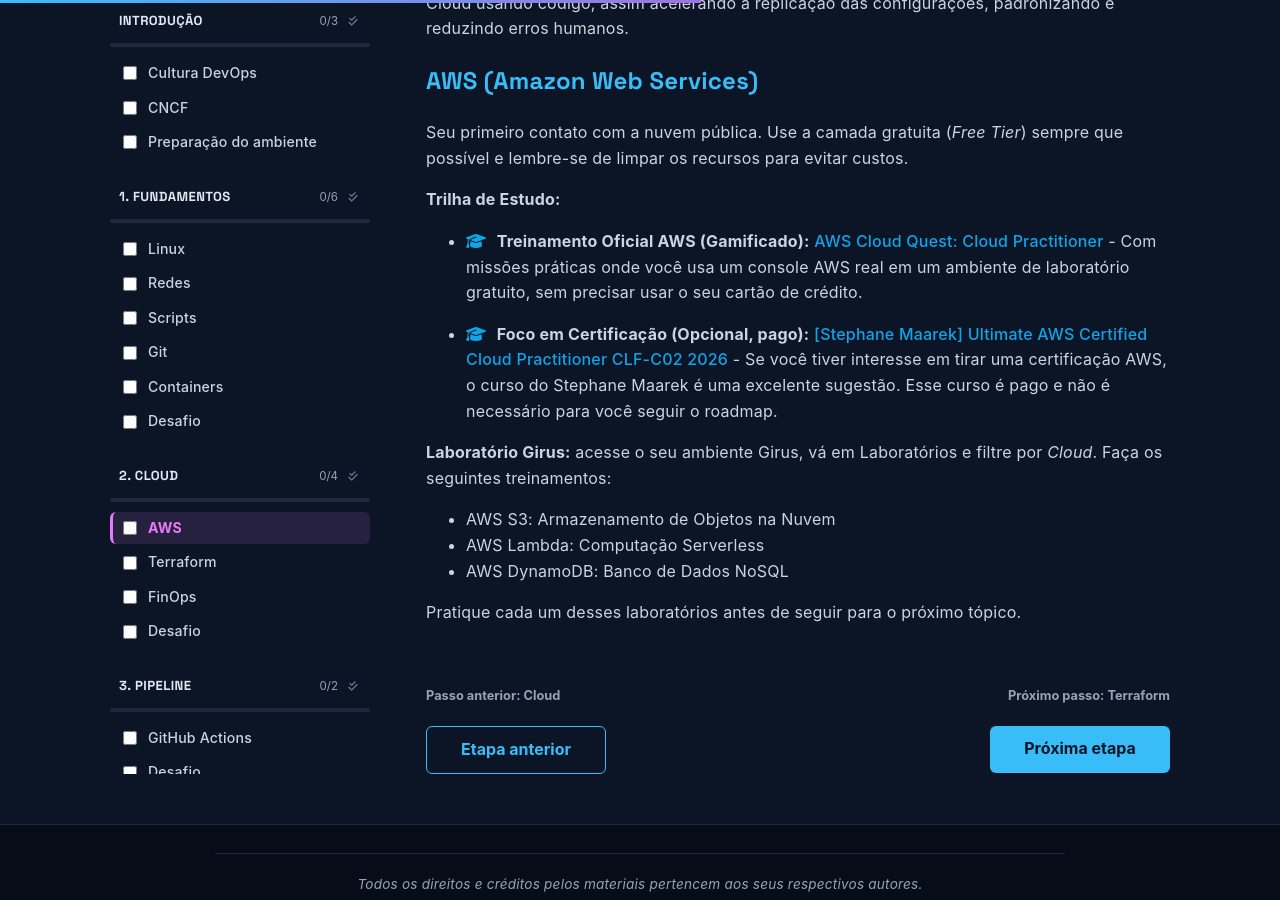
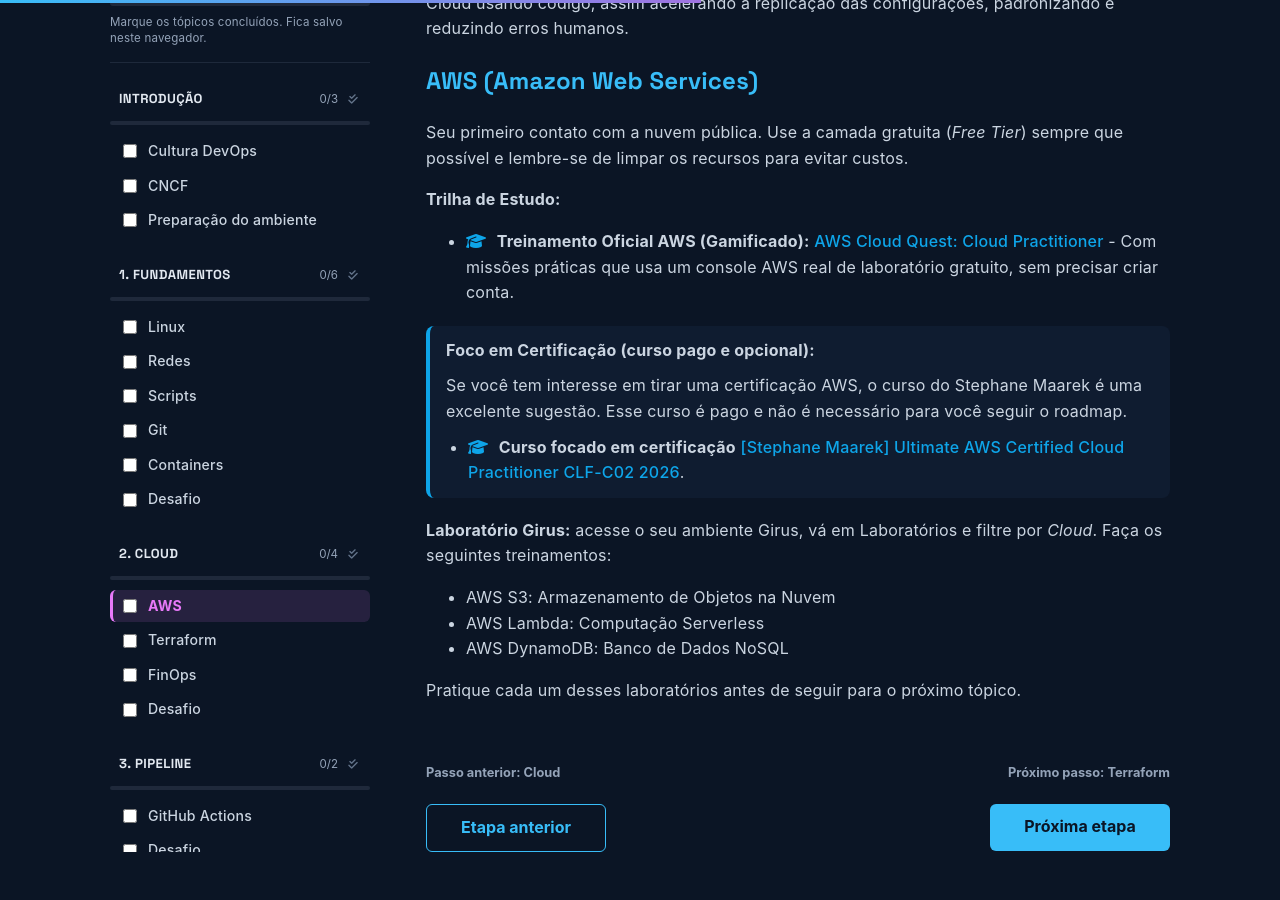
Before and after one commit to therenanlira/cloud-engineer-roadmap, a Jekyll site: the page built from docs/content/modules/cloud/aws/index.md, in a window 1280 px wide and 900 px high, scrolled down 274 px. Built offline with Jekyll 4.4.1, drawn with Linux system fonts in a browser that asks for light colours.

Commit message:
fix: adiciona espacamento entre blocos dentro de blockquotes
A regra blockquote p { margin: 0 } colava paragrafos e listas em notas com
mais de um bloco. Adiciona respiro de 10px entre blocos irmaos (com
especificidade suficiente para vencer o margin: 0) e normaliza as margens de
listas dentro de notas. Inclui a reformulacao da nota de certificacao AWS.

Co-Authored-By: Claude Sonnet 5 <noreply@anthropic.com>

```diff
--- a/docs/assets/css/style.css
+++ b/docs/assets/css/style.css
@@ -338,6 +338,18 @@ blockquote {
 blockquote p {
   margin: 0;
   font-style: normal;
+}
+
+/* Notas com vários blocos (parágrafos, listas) mantêm um respiro entre eles.
+   O :not(:first-child) garante especificidade maior que o margin: 0 acima. */
+blockquote > :not(:first-child) {
+  margin-top: 10px;
+}
+
+blockquote ul,
+blockquote ol {
+  margin: 0;
+  padding-left: 22px;
 }
 
 .coming-soon-badge {
--- a/docs/content/modules/cloud/aws/index.md
+++ b/docs/content/modules/cloud/aws/index.md
@@ -14,9 +14,13 @@ Seu primeiro contato com a nuvem pública. Use a camada gratuita (*Free Tier*) s
 
 **Trilha de Estudo:**
 
-* <i class="fas fa-graduation-cap"></i> **Treinamento Oficial AWS (Gamificado):** [AWS Cloud Quest: Cloud Practitioner](https://explore.skillbuilder.aws/learn/course/external/view/elearning/11458/aws-cloud-quest-cloud-practitioner) - Com missões práticas onde você usa um console AWS real em um ambiente de laboratório gratuito, sem precisar usar o seu cartão de crédito.
+* <i class="fas fa-graduation-cap"></i> **Treinamento Oficial AWS (Gamificado):** [AWS Cloud Quest: Cloud Practitioner](https://explore.skillbuilder.aws/learn/course/external/view/elearning/11458/aws-cloud-quest-cloud-practitioner) - Com missões práticas que usa um console AWS real de laboratório gratuito, sem precisar criar conta.
 
-* <i class="fas fa-graduation-cap"></i> **Foco em Certificação (Opcional, pago):** [[Stephane Maarek] Ultimate AWS Certified Cloud Practitioner CLF-C02 2026](https://www.udemy.com/course/aws-certified-cloud-practitioner-new) - Se você tiver interesse em tirar uma certificação AWS, o curso do Stephane Maarek é uma excelente sugestão. Esse curso é pago e não é necessário para você seguir o roadmap.
+> **Foco em Certificação (curso pago e opcional):**
+>
+> Se você tem interesse em tirar uma certificação AWS, o curso do Stephane Maarek é uma excelente sugestão. Esse curso é pago e não é necessário para você seguir o roadmap.
+>
+> * <i class="fas fa-graduation-cap"></i> **Curso focado em certificação** [[Stephane Maarek] Ultimate AWS Certified Cloud Practitioner CLF-C02 2026](https://www.udemy.com/course/aws-certified-cloud-practitioner-new).
 
 **Laboratório Girus:** acesse o seu ambiente Girus, vá em Laboratórios e filtre por *Cloud*. Faça os seguintes treinamentos:
 
```
